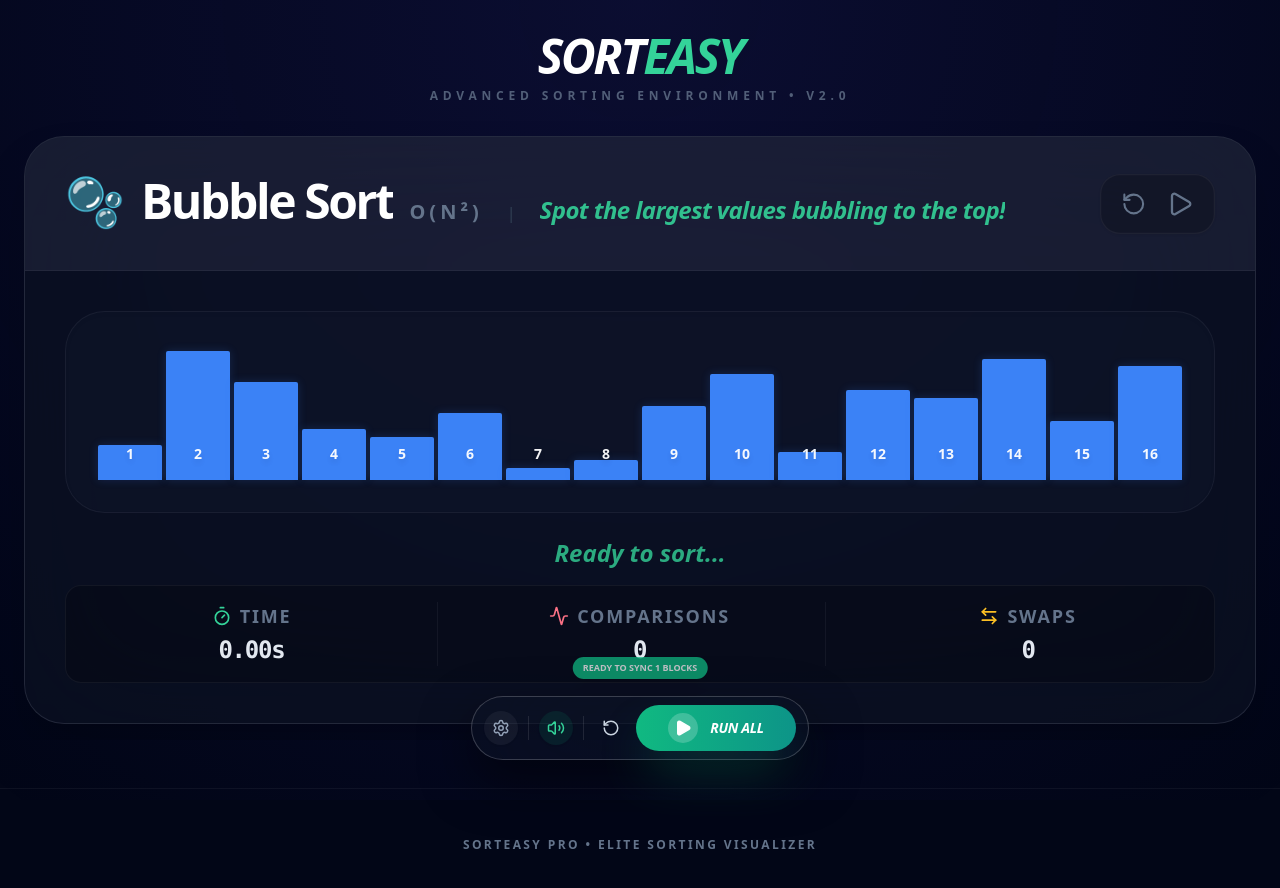
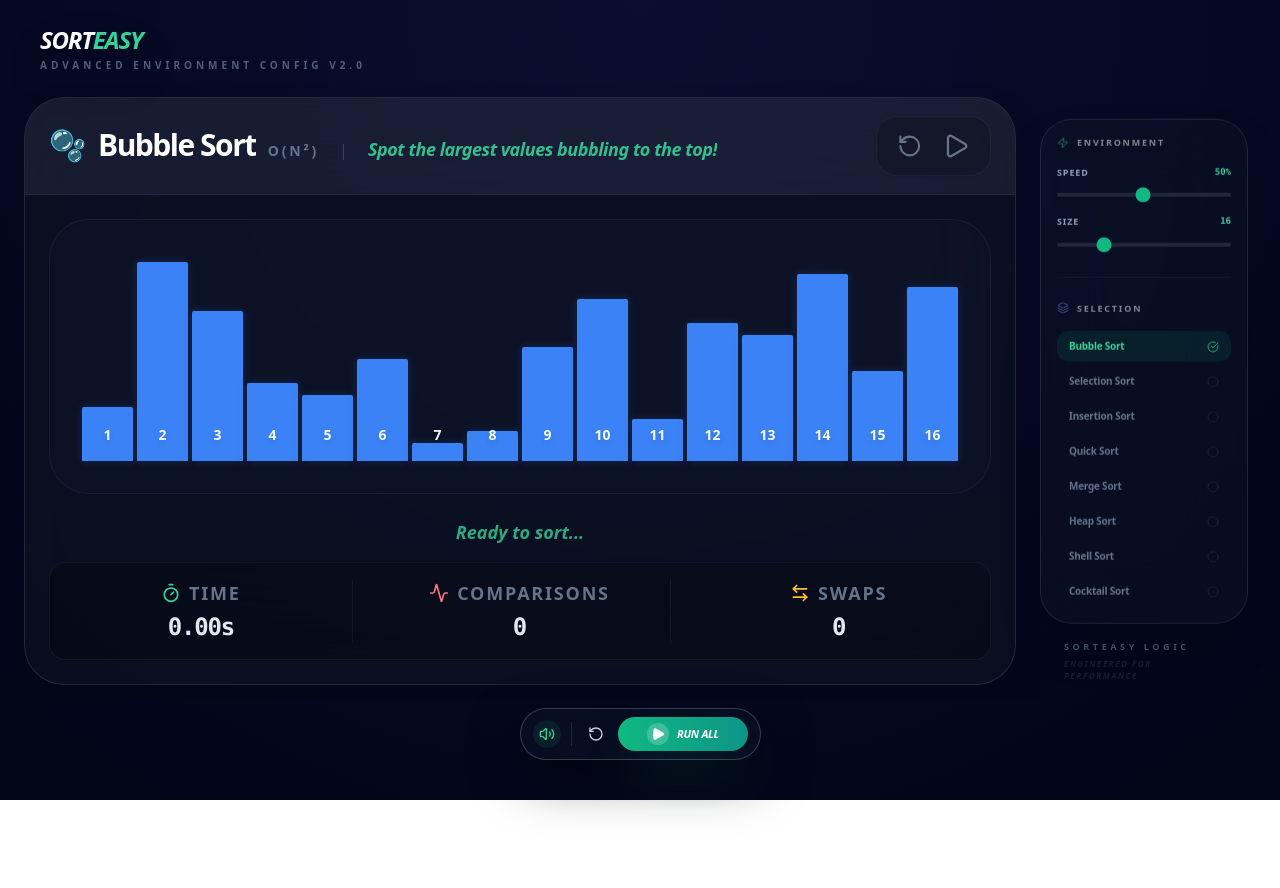
Before and after one commit to lastjung/sort-easy, a React (Vite) app: page / in a window 1280 px wide. Shown: the top 888 px of the page. After the commit the page ends 800 px from the top, so only its background shows below. Built offline with nearby package versions, Linux system fonts and the light colour scheme.

Commit message:
style: revert algorithm descriptions to user preferred phrases across all algorithms

```diff
--- a/src/App.jsx
+++ b/src/App.jsx
@@ -1,8 +1,8 @@
 
 import React, { useState, useCallback, useEffect } from 'react';
-import ControlPanel from './components/ControlPanel';
 import Dashboard from './components/Dashboard';
 import FloatingActionDock from './components/FloatingActionDock';
+import Sidebar from './components/Sidebar';
 import { ALGORITHMS } from './algorithms';
 
 function App() {
@@ -68,23 +68,34 @@ function App() {
   }, []);
 
   return (
-    <div className="min-h-screen bg-slate-950 selection:bg-indigo-500/30">
+    <div className="min-h-screen bg-slate-950 selection:bg-indigo-500/30 font-sans">
       {/* Background Gradient */}
       <div className="fixed inset-0 bg-[radial-gradient(circle_at_50%_0%,rgba(67,56,202,0.15),transparent)] pointer-events-none" />
 
-      {/* Simplified Modern Header */}
-      <header className="relative z-50 w-full pt-8 pb-4 px-6 text-center">
-        <div className="flex flex-col items-center gap-2">
-            <h1 className="text-4xl md:text-5xl font-black text-white tracking-tighter uppercase italic">
+      {/* Brand Header - Left Aligned */}
+      <header className="relative z-50 w-full pt-6 pb-2 px-10">
+        <div className="flex flex-col items-start gap-0.5">
+            <h1 className="text-xl md:text-2xl font-black text-white tracking-tighter uppercase italic drop-shadow-2xl">
                 SORT<span className="text-emerald-400">EASY</span>
             </h1>
-            <p className="text-[10px] md:text-xs font-black text-slate-500 uppercase tracking-[0.4em] opacity-80">
-                Advanced Sorting Environment • v2.0
+            <p className="text-[8px] md:text-[10px] font-black text-slate-500 uppercase tracking-[0.4em] opacity-80">
+                Advanced Environment Config v2.0
             </p>
         </div>
       </header>
 
-      <main className="relative">
+      <main className="relative lg:pr-60 transition-all duration-700">
+        {/* Desktop Configuration Sidebar (Hidden on Mobile) */}
+        <Sidebar
+          arraySize={arraySize}
+          setArraySize={setArraySize}
+          speed={speed}
+          setSpeed={setSpeed}
+          selectedIds={selectedIds}
+          toggleSelect={toggleSelect}
+          isAnyActive={runState.running > 0 || runState.paused > 0}
+        />
+
         <Dashboard
           data={data}
           arraySize={arraySize}
@@ -107,7 +118,7 @@ function App() {
           soundEnabled={soundEnabled}
           setSoundEnabled={setSoundEnabled}
           visibleCount={selectedIds.size}
-          // New Props for Drawer
+          // Props for Drawer (Mobile Mode)
           arraySize={arraySize}
           setArraySize={setArraySize}
           speed={speed}
@@ -117,13 +128,6 @@ function App() {
           isAnyActive={runState.running > 0 || runState.paused > 0}
         />
       </main>
-
-      {/* Footer */}
-      <footer className="mt-12 py-12 border-t border-white/5 text-center relative z-10">
-        <p className="text-slate-500 text-xs font-black tracking-[0.2em] uppercase">
-          SortEasy Pro • Elite Sorting Visualizer
-        </p>
-      </footer>
     </div>
   );
 }
--- a/src/components/FloatingActionDock.jsx
+++ b/src/components/FloatingActionDock.jsx
@@ -87,27 +87,27 @@ const FloatingActionDock = ({
       {/* Main Dock */}
       <div className="relative bg-slate-900/40 backdrop-blur-3xl border border-white/20 px-3 py-2 rounded-[40px] shadow-[0_20px_50px_rgba(0,0,0,0.5)] flex items-center gap-2 group transition-transform duration-500 hover:scale-105 will-change-transform">
 
-        {/* Config Toggle */}
+        {/* Config Toggle: Only shown on Mobile/Pad, hidden on Desktop as menu is in header */}
         <button
           onClick={() => setShowConfig(!showConfig)}
-          className={`p-2 rounded-full transition-all duration-300 ${
+          className={`p-1.5 rounded-full transition-all duration-300 lg:hidden ${
             showConfig ? 'bg-indigo-500/20 text-indigo-400 rotate-90' : 'bg-white/5 text-slate-400 hover:bg-white/10'
           } shadow-sm will-change-transform active:scale-90`}
           title="Toggle Settings"
         >
-          <Settings size={18} />
+          <Settings size={16} />
         </button>
 
-        <div className="w-px h-6 bg-white/10 mx-0.5" />
+        <div className="w-px h-6 bg-white/10 mx-0.5 lg:hidden" />
 
         {/* Sound Toggle */}
         <button
           onClick={() => setSoundEnabled(!soundEnabled)}
-          className={`p-2 rounded-full transition-all duration-300 ${
+          className={`p-1.5 rounded-full transition-all duration-300 ${
             soundEnabled ? 'bg-emerald-500/10 text-emerald-400' : 'bg-white/5 text-slate-400'
           } shadow-sm will-change-transform active:scale-90`}
         >
-          {soundEnabled ? <Volume2 size={18} /> : <VolumeX size={18} />}
+          {soundEnabled ? <Volume2 size={16} /> : <VolumeX size={16} />}
         </button>
 
         <div className="w-px h-6 bg-white/10 mx-0.5" />
@@ -118,10 +118,10 @@ const FloatingActionDock = ({
             e.stopPropagation();
             onReset();
           }}
-          className="p-2 text-slate-300 hover:text-white hover:bg-white/10 rounded-full transition-transform active:rotate-180 duration-500 will-change-transform"
+          className="p-1.5 text-slate-300 hover:text-white hover:bg-white/10 rounded-full transition-transform active:rotate-180 duration-500 will-change-transform"
           title="Reset All"
         >
-          <RotateCcw size={18} />
+          <RotateCcw size={16} />
         </button>
 
         {/* Global Play/Pause - The Main iOS style button */}
@@ -132,30 +132,22 @@ const FloatingActionDock = ({
             if (showConfig) setShowConfig(false); // Auto-close on run
           }}
           disabled={visibleCount === 0}
-          className={`group/btn flex items-center gap-3 px-4 py-2 rounded-full text-white font-black transition-all active:scale-95 disabled:opacity-30 disabled:cursor-not-allowed shadow-2xl relative overflow-hidden w-[160px] justify-center will-change-transform ${
+          className={`group/btn flex items-center gap-2 px-3 py-1.5 rounded-full text-white font-black transition-all active:scale-95 disabled:opacity-30 disabled:cursor-not-allowed shadow-2xl relative overflow-hidden w-[130px] justify-center will-change-transform ${
             isAnyRunning
               ? 'bg-gradient-to-r from-orange-500 to-rose-600 shadow-orange-500/40'
               : 'bg-gradient-to-r from-emerald-500 to-teal-600 shadow-emerald-500/40 hover:-translate-y-0.5'
           }`}
         >
-          <div className="bg-white/20 p-1.5 rounded-full transition-transform group-active/btn:scale-75">
-            {isAnyRunning ? <Pause size={18} fill="white" /> : <Play size={18} fill="white" />}
+          <div className="bg-white/20 p-1 rounded-full transition-transform group-active/btn:scale-75">
+            {isAnyRunning ? <Pause size={14} fill="white" /> : <Play size={14} fill="white" />}
           </div>
-          <span className="text-sm tracking-tight uppercase italic whitespace-nowrap">
+          <span className="text-[11px] tracking-tight uppercase italic whitespace-nowrap">
             {mainLabel}
           </span>
           {/* Subtle Glow on Running */}
           {isAnyRunning && <div className="absolute inset-0 bg-white/10 animate-pulse pointer-events-none" />}
         </button>
 
-        {/* Info Badge - Moved to a non-layout-shifting position */}
-        {isIdle && visibleCount > 0 && !showConfig && (
-            <div className="absolute -top-10 left-1/2 -translate-x-1/2 w-max pointer-events-none">
-              <div className="bg-emerald-500 text-white text-[9px] font-black px-2.5 py-1 rounded-full shadow-lg animate-pulse uppercase">
-                  Ready to sync {visibleCount} blocks
-              </div>
-            </div>
-        )}
       </div>
     </div>
   );
--- /dev/null
+++ b/src/components/Sidebar.jsx
@@ -0,0 +1,97 @@
+
+import React from 'react';
+import { ALGORITHMS } from '../algorithms';
+import { CheckCircle, Circle, Zap, Layers } from 'lucide-react';
+
+const Sidebar = ({
+  arraySize,
+  setArraySize,
+  speed,
+  setSpeed,
+  selectedIds,
+  toggleSelect,
+  isAnyActive
+}) => {
+  return (
+    <aside className="fixed right-8 top-1/2 -translate-y-1/2 z-[40] hidden lg:flex flex-col gap-4 w-52 animate-in slide-in-from-right-10 duration-700 ease-out">
+
+      {/* Environment Config Card */}
+      <div className="bg-slate-900/40 backdrop-blur-2xl border border-white/10 rounded-[32px] p-4 shadow-2xl flex flex-col gap-6">
+
+        {/* Section: Controls */}
+        <div className="space-y-4">
+            <div className="flex items-center gap-2 opacity-50">
+                <Zap size={12} className="text-emerald-400" />
+                <span className="text-[9px] font-black text-white uppercase tracking-[0.2em]">Environment</span>
+            </div>
+
+            <div className="space-y-3">
+                <div className="space-y-2">
+                    <div className="flex justify-between items-center text-[9px] font-bold">
+                        <span className="text-slate-400 uppercase tracking-widest">Speed</span>
+                        <span className="text-emerald-400 font-mono">{speed}%</span>
+                    </div>
+                    <input
+                        type="range" min="1" max="100" value={speed}
+                        onChange={(e) => setSpeed(Number(e.target.value))}
+                        className="w-full h-1 bg-white/10 rounded-full appearance-none cursor-pointer accent-emerald-500"
+                    />
+                </div>
+
+                <div className="space-y-2">
+                    <div className="flex justify-between items-center text-[9px] font-bold">
+                        <span className="text-slate-400 uppercase tracking-widest">Size</span>
+                        <span className="text-emerald-400 font-mono">{arraySize}</span>
+                    </div>
+                    <input
+                        type="range" min="5" max="50" value={arraySize}
+                        onChange={(e) => setArraySize(Number(e.target.value))}
+                        disabled={isAnyActive}
+                        className="w-full h-1 bg-white/10 rounded-full appearance-none cursor-pointer accent-emerald-500 disabled:opacity-30"
+                    />
+                </div>
+            </div>
+        </div>
+
+        <div className="h-px bg-white/5 w-full" />
+
+        {/* Section: Algorithms */}
+        <div className="space-y-4">
+            <div className="flex items-center gap-2 opacity-50">
+                <Layers size={12} className="text-indigo-400" />
+                <span className="text-[9px] font-black text-white uppercase tracking-[0.2em]">Selection</span>
+            </div>
+
+            <div className="flex flex-col gap-1">
+                {ALGORITHMS.map(algo => (
+                    <button
+                        key={algo.id}
+                        onClick={() => toggleSelect(algo.id)}
+                        className={`flex items-center justify-between w-full px-3 py-2 rounded-xl text-[10px] font-bold transition-all group ${
+                            selectedIds.has(algo.id)
+                            ? 'bg-emerald-500/10 text-emerald-400'
+                            : 'text-slate-500 hover:bg-white/5 hover:text-slate-300'
+                        }`}
+                    >
+                        <span className="tracking-tight">{algo.title}</span>
+                        {selectedIds.has(algo.id)
+                            ? <CheckCircle size={12} className="text-emerald-500" />
+                            : <Circle size={12} className="opacity-20 group-hover:opacity-40 transition-opacity" />
+                        }
+                    </button>
+                ))}
+            </div>
+        </div>
+      </div>
+
+      {/* Footer Branding inside Sidebar */}
+      <div className="px-6 space-y-1">
+        <p className="text-[9px] font-black text-slate-600 uppercase tracking-[0.4em]">SortEasy Logic</p>
+        <p className="text-[8px] font-bold text-slate-700 uppercase tracking-[0.2em] italic opacity-40 italic">Engineered for Performance</p>
+      </div>
+
+    </aside>
+  );
+};
+
+export default Sidebar;
--- a/src/components/SortCard.jsx
+++ b/src/components/SortCard.jsx
@@ -119,10 +119,15 @@ const SortCard = ({
     setSwaps(0);
   }, [initialArray, item.id]);
 
-  // Responsive wait loop: Checks for pause/stop signals every 10ms.
-  // Using real-time duration (Date.now()) to prevent cumulative setTimeout drift.
+  // Responsive wait loop: Checks for pause/stop signals frequently.
+  // Using a power-based curve to make high-speed settings feel significantly faster.
   const wait = useCallback(async (factor = 1) => {
-    const totalMs = (101 - speedRef.current) * factor * 10;
+    // Formula: (101-speed)^1.5 * factor * 0.4.
+    // Speed 100: ~0.4ms (Instant)
+    // Speed 90: ~14.6ms
+    // Speed 50: ~145ms
+    // Speed 1: ~400ms
+    const totalMs = Math.pow(101 - speedRef.current, 1.5) * factor * 0.4;
     let startTime = Date.now();
 
     while (Date.now() - startTime < totalMs) {
@@ -137,7 +142,10 @@ const SortCard = ({
         startTime += (Date.now() - pauseStart);
       }
 
-      await new Promise(r => setTimeout(r, 10));
+      // Check every 4ms for better granularity at high speeds
+      const remaining = totalMs - (Date.now() - startTime);
+      if (remaining <= 0) break;
+      await new Promise(r => setTimeout(r, Math.min(remaining, 4)));
     }
     return sortingRef.current;
   }, []);
@@ -317,14 +325,14 @@ const SortCard = ({
 
   return (
     <div className={`flex flex-col bg-slate-900/60 backdrop-blur-3xl rounded-[40px] border border-white/10 shadow-2xl overflow-hidden transition-[transform,box-shadow,ring] duration-500 group ${isCinema ? 'ring-12 ring-emerald-500/10 h-full' : ''}`}>
-      <div className={`${isCinema ? 'p-10' : 'p-6'} bg-white/5 border-b border-white/5 flex justify-between items-center order-first`}>
+      <div className={`${isCinema ? 'p-6' : 'p-4'} bg-white/5 border-b border-white/5 flex justify-between items-center order-first`}>
         <div className="flex-1 min-w-0">
-          <div className="flex items-baseline gap-4 mb-1 flex-wrap">
-            <span className={isCinema ? 'text-5xl' : 'text-3xl'}>{item.icon}</span>
-            <h3 className={`${isCinema ? 'text-5xl' : 'text-2xl'} font-black text-white tracking-tighter truncate`}>{item.title}</h3>
-            <span className={`${isCinema ? 'text-xl' : 'text-xs'} font-black text-slate-500 uppercase tracking-[0.2em]`}>{item.complexity}</span>
+          <div className="flex items-baseline gap-3 mb-0.5 flex-wrap">
+            <span className={isCinema ? 'text-3xl' : 'text-xl'}>{item.icon}</span>
+            <h3 className={`${isCinema ? 'text-3xl' : 'text-lg'} font-black text-white tracking-tighter truncate`}>{item.title}</h3>
+            <span className={`${isCinema ? 'text-sm' : 'text-[8px]'} font-black text-slate-500 uppercase tracking-[0.2em]`}>{item.complexity}</span>
             <span className="mx-2 text-slate-700 hidden lg:inline">|</span>
-            <p className={`${isCinema ? 'text-2xl' : 'text-base'} font-bold text-emerald-400/90 italic tracking-tight line-clamp-1`}>
+            <p className={`${isCinema ? 'text-lg' : 'text-xs'} font-bold text-emerald-400/90 italic tracking-tight line-clamp-1`}>
               {item.slogan}
             </p>
           </div>
@@ -353,7 +361,7 @@ const SortCard = ({
         </div>
       </div>
 
-      <div className={`${isCinema ? 'p-10 flex-1' : 'p-4'} bg-black/10 flex flex-col justify-end`}>
+      <div className={`${isCinema ? 'p-6 flex-1' : 'p-3'} bg-black/10 flex flex-col justify-end`}>
         <SortChart
           array={array}
           isCinema={isCinema}
@@ -367,7 +375,7 @@ const SortCard = ({
         {/* Bottom Description & Stats Bar */}
         <div className="mt-6 flex flex-col gap-4">
           <div className="min-h-[1.5em] flex items-center justify-center">
-             <p className={`${isCinema ? 'text-2xl' : 'text-sm'} font-bold italic text-center animate-in fade-in duration-300 ${
+             <p className={`${isCinema ? 'text-lg' : 'text-[12px]'} font-bold italic text-center animate-in fade-in duration-300 ${
                 description.includes("Comparing")
                   ? 'text-amber-300 drop-shadow-[0_0_8px_rgba(251,191,36,0.6)]'
                   : description.includes("Swap")
```
